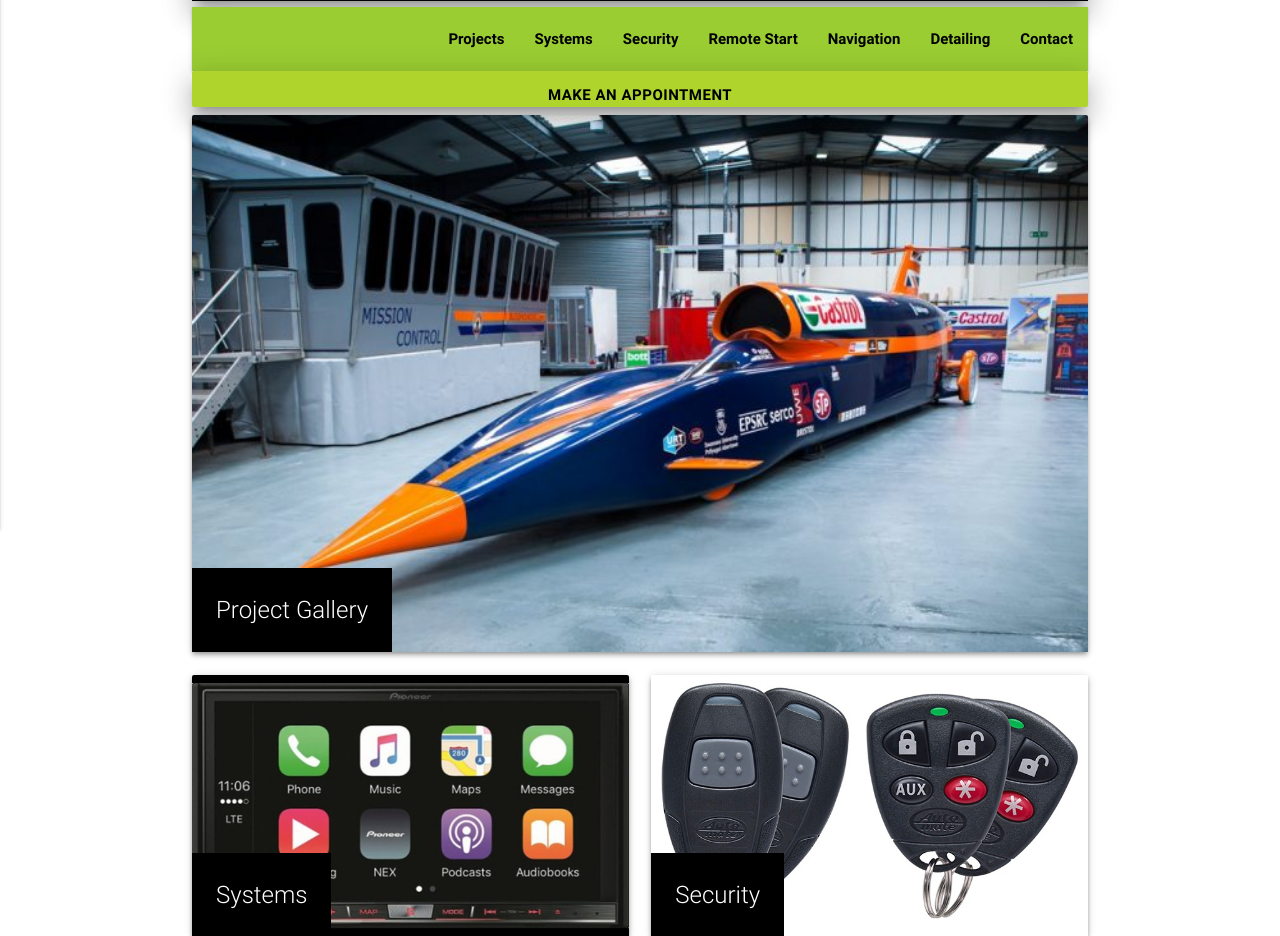
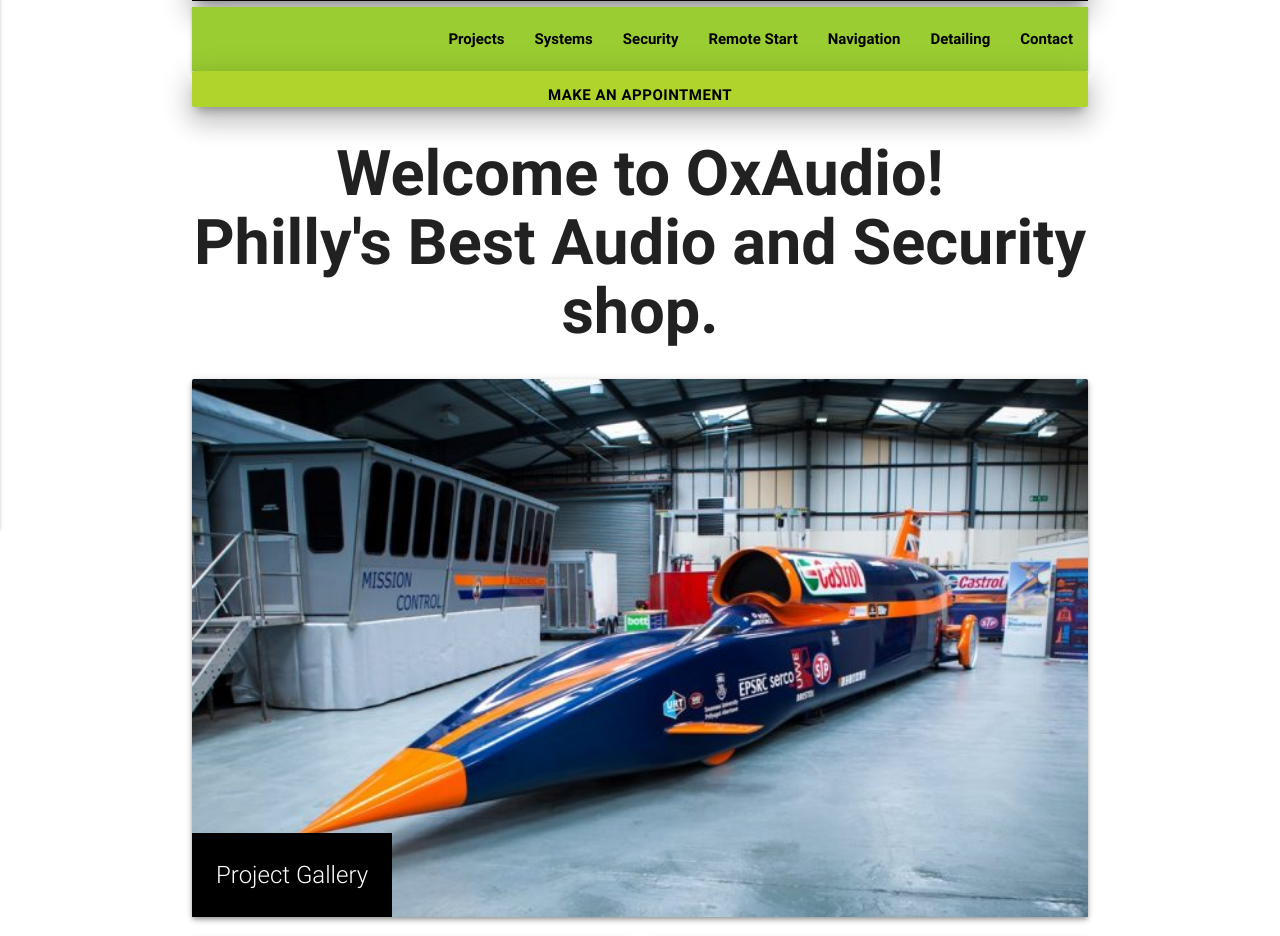
Before and after one commit to solvable/oa2, a Django app: page /index/ in a window 1280 px wide. Shown: the part 331-1267 px from the top of the page. Run offline with Django 3.2, Linux system fonts and the light colour scheme; parts of the project's set-up code (start-up, migrations or seed data) failed here and were passed over; some libraries are stand-ins or nearby versions.

Commit message:
V0.0 Almost there

```diff
--- a/templates/base.html
+++ b/templates/base.html
@@ -6,12 +6,12 @@
     <meta charset="UTF-8">
     <meta name="viewport" content="width=device-width,initial-scale=1">
     <meta name="author" content="Evan Oxenhorn">
-    <meta name="description" content="OxAudio.com, Philadelphia's Best Automotive Security and Custom Stereo Shop">
+    <meta name="description" content="OxAudio, Philadelphia's Best Automotive Security and Custom Stereo Shop. Specializing in Car Stereos, Alarms, Remote Starters, Navigation Systems and Detailing.">
     <meta name="keywords"
-          content="philly, philadelphia, philadelphia car stereo, car stereo, radio, speakers, custom fiberglass, car alarms, navigation systems">
+          content="philly, philadelphia, philadelphia car stereo, car stereo, radio, speakers, custom fiberglass, car alarms, navigation systems, speaker boxes, detailing, automotive sound">
     <meta name="viewport" content="width=device-width, initial-scale=1.0">
 
-    <title>OxAudio - Philadelphia's Best Custom Car Audio and Security</title>
+    <title>Philadelphia's Best Custom Car Audio and Security| OxAudio</title>
 
 
     <!--stylesheet-->
@@ -39,7 +39,7 @@
     <!-- Google Analytics -->
     <script type="text/javascript">
         var _gaq = _gaq || [];
-        _gaq.push(['_setAccount', 'UA-XXXXXXXX-Y']);
+        _gaq.push(['_setAccount', 'UA-39602246-1']);
         _gaq.push(['_trackPageview']);
         (function () {
             var ga = document.createElement('script');
--- a/templates/index.html
+++ b/templates/index.html
@@ -6,6 +6,7 @@
 
     <div class="container">
 
+    <h1 class="bold-text center-align">Welcome to OxAudio! <br>Philly's Best Audio and Security shop.</h1>
 
         <div class="row">
             <div class="col l12 m12">
```
